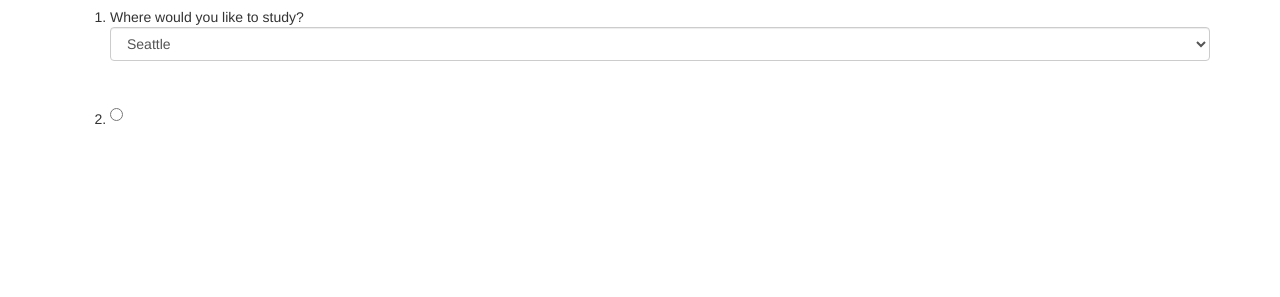
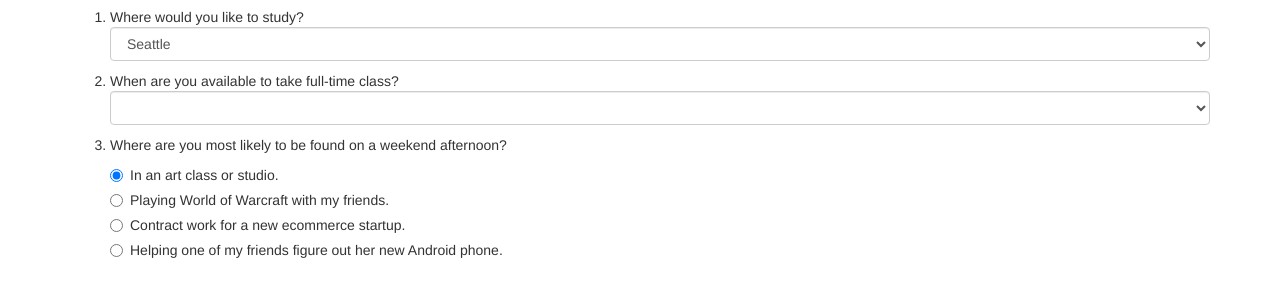
Before and after one commit to lowesusannah/track-suggest, a plain HTML site: page index.html in a window 1280 px wide. Shown: the part 133-430 px from the top of the page. Drawn offline with Linux system fonts and the light colour scheme.

Commit message:
add question #3 to index.html file body, which uses a radio button input.

```diff
--- a/index.html
+++ b/index.html
@@ -17,23 +17,51 @@
 
     <form id="track-suggest">
     <ol>
+        <p>
         <li> Where would you like to study?</li>
           <select class="form-control" id="city">
             <option value="Seattle">Seattle</option>
             <option value="Portland">Portland</option>
+          </select>
+        </p>
 
-        <li> When are you available to take full-time class?</li>
+        <p>
+        <li> When are you available to take full-time class?
           <select class="form-control" id="dates">
             <option value="October 9, 2017 - April 27, 2018"></option>
             <option value="November 13, 2017 - June 1, 2018"></option>
           </select>
+        </li>
+        </p>
 
-        <li>
+        <p>
+        <li> Where are you most likely to be found on a weekend afternoon?
           <div class="radio">
             <label>
-            <input type="radio" name="day-off" value="art">
-
+              <input type="radio" name="day-off" value="art" checked>
+              In an art class or studio.
+            </label>
+          </div>
+          <div class="radio">
+            <label>
+              <input type="radio" name="day-off" value="game">
+              Playing World of Warcraft with my friends.
+            </label>
+          </div>
+          <div class="radio">
+            <label>
+              <input type="radio" name="day-off" value="startup-help">
+              Contract work for a new ecommerce startup.
+            </label>
+          </div>
+          <div class="radio">
+          <label>
+             <input type="radio" name="day-off" value="convincing-others">
+            Helping one of my friends figure out her new Android phone.
+          </label>
+        </div>
         </li>
+        </p>
 
 
           </div>
```
